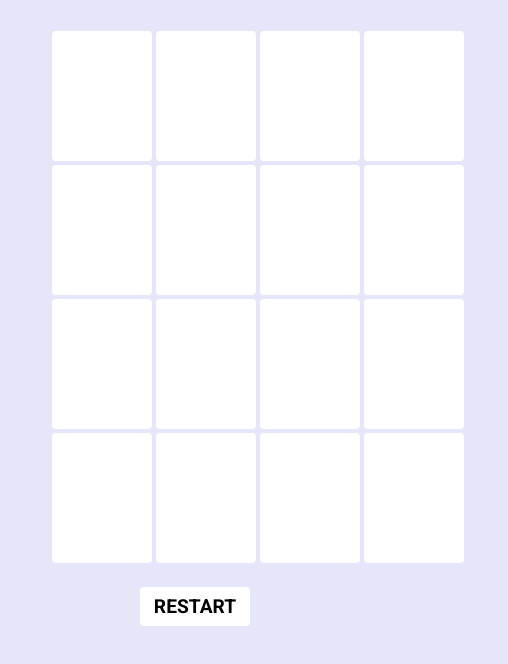
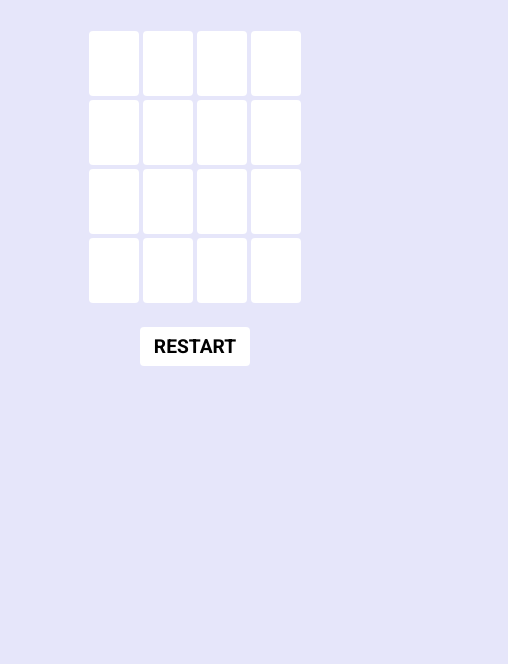
Before and after one commit to saturnhati/U2-W5-D5-progettosettimanale4, a plain HTML site: page index.html in a window 390 px wide. Shown: the part 62-726 px from the top of the page, 508 px wide, since content can reach past the window. Drawn offline with Linux system fonts and the light colour scheme.

Commit message:
fixed media query

```diff
--- a/css/style.css
+++ b/css/style.css
@@ -6,10 +6,6 @@
 body {
     background-color: lavender;
     text-align: center;
-}
-
-.game {
-    margin: 0 auto;
 }
 
 button {
@@ -85,6 +81,7 @@ h2 {
     border-radius: 4px;
     padding: 12px;
     width: 500px;
+    margin: 0 auto;
 }
 
 .memory-card {
@@ -96,7 +93,6 @@ h2 {
     height: 130px;
     font-size: 0;
     border-radius: 4px;
-
 }
 
 .flipped {
@@ -126,3 +122,13 @@ h2 {
         opacity: 1;
     }
 }
+
+@media screen and (max-width: 768px) {
+    .game {
+        width: 250px;
+    }
+    .memory-card {
+        width: 50px;
+        height: 65px;
+    }
+}
```
